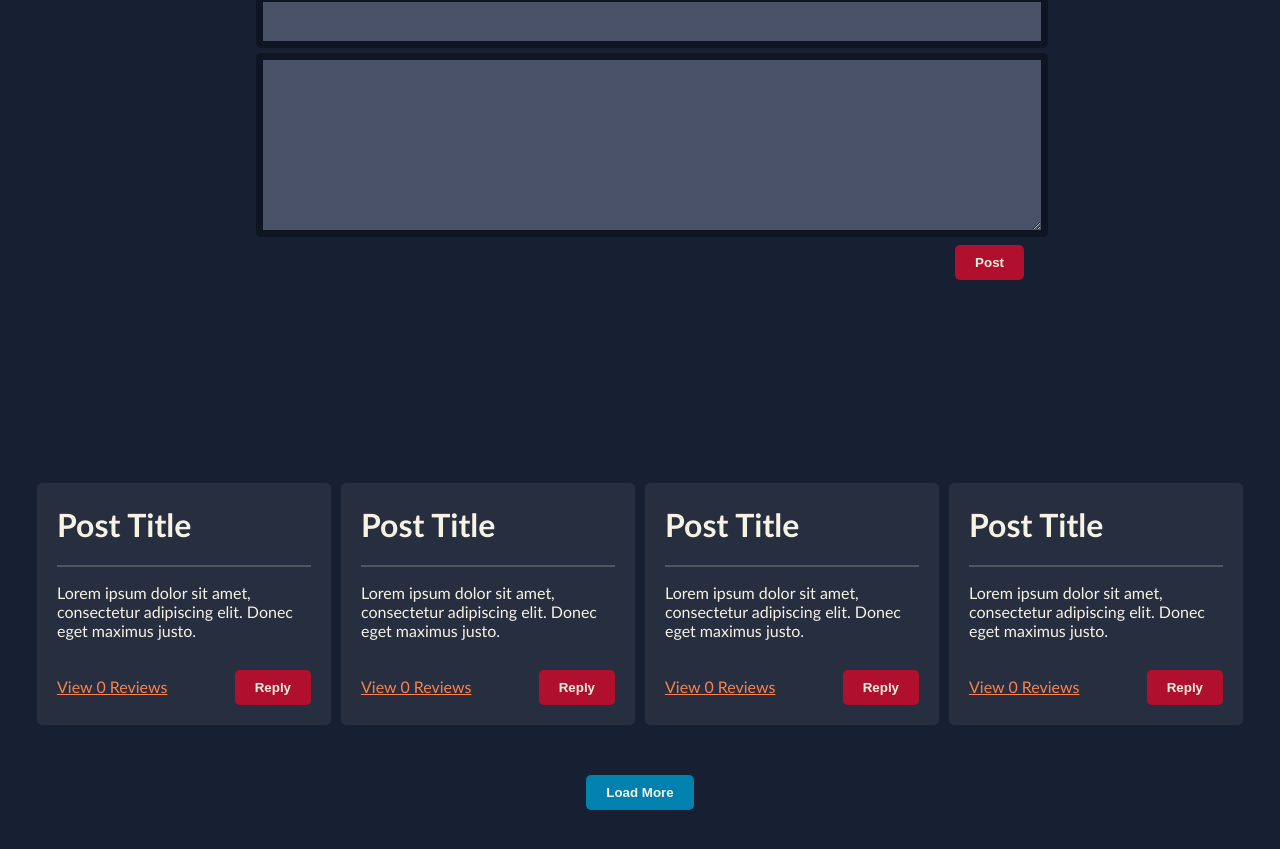
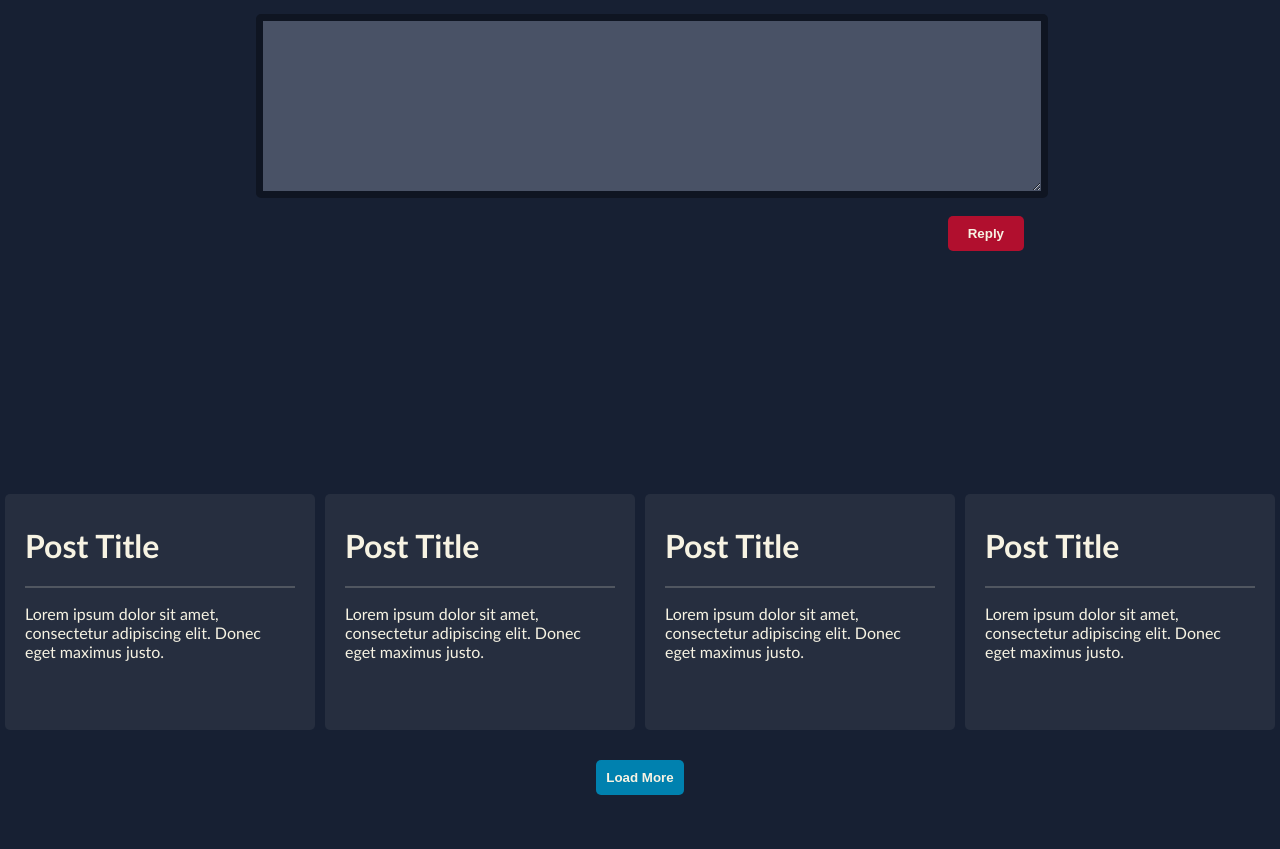
Before and after one commit to CovJus01/BogLogs, a React (Create React App) app: page / in a window 1280 px wide. Shown: the part 307-1156 px from the top of the page. After the commit the page ends 1122 px from the top, so only its background shows below. Built offline with nearby package versions, Linux system fonts and the light colour scheme.

Commit message:
Edit Post and PostBox components

```diff
--- a/src/components/Post.js
+++ b/src/components/Post.js
@@ -1,13 +1,20 @@
-import React, { useState } from "react";
-import '../styles/main.css';
+import React, { useState, useEffect } from "react";
 
-export default function Post () {
-    const [title, setTitle] = useState(true);
+export default function Post({ isTitle }) {
+    const [title, setTitle] = useState(isTitle);
+
+    useEffect(() => {
+        setTitle(isTitle);
+    }, [isTitle]);
+
     return (
-    <div className="PostContainer">
-        {title ? <input  className="PostTitle"/> : null} <br/>
-        <textarea  className="PostInput"/> <br/>
-        <button className="PostBtn"><b>Post</b></button>
-    </div>
+        <div className="PostContainer">
+            {title ? <input className="PostTitle" /> : null} <br />
+            <textarea className="PostInput" /> <br />
+            <div className="Flex">
+                <div className="FillerDiv"/>
+                {title ? <button className="PostBtn">Post</button> : <button className="PostBtn">Reply</button>}
+            </div>
+        </div>
     );
-  }
+}
--- a/src/components/PostBox.js
+++ b/src/components/PostBox.js
@@ -1,14 +1,22 @@
-import React, { useState } from "react";
+import React, { useState, useEffect } from "react";
 import '../styles/main.css';
 
-export default function PostBox () {
+export default function PostBox ({ isReply }) {
+    const [reply, setReply] = useState(isReply);
+
+    useEffect(() => {
+        setReply(isReply);
+    }, [isReply]);
+
     return (
         <div className="PostBoxContainer">
             <h1>Post Title</h1>
             <hr className="PostDivider"/>
             <p className="PostQuestion">Lorem ipsum dolor sit amet, consectetur adipiscing elit. Donec eget maximus justo.</p>
-            <a className="ReplyHyperlink" href="#">View 0 Reviews</a>
-            <button className="PostBtn">Reply</button>
+            <div className="Replies">
+                { isReply? <a className="ReplyHyperlink" href="#">View 0 Reviews</a> : null}
+                { isReply? <button className="PostBtn">Reply</button> : null}
+            </div>
         </div>
     );
   }
--- a/src/styles/main.css
+++ b/src/styles/main.css
@@ -2,7 +2,7 @@ body{
     background-color: #172033;
     color: #F7F3E3;
     font-family: 'Trebuchet MS', 'Lucida Sans Unicode', 'Lucida Grande', 'Lucida Sans', Arial, sans-serif;
-    padding-bottom: 50px;
+    padding-bottom: 20px;
 }
 
 div {
@@ -10,16 +10,28 @@ div {
 }
 
 button {
-    background-color: #495266;
+    background-color: #0081AF;
     border: none;
+    padding: 10px;
+    font-weight: bold;
     border-radius: 5px;
+    color: #F7F3E3;
+}
+button:hover{
+    background-color: #81bfd5;
+    color: #0081AF;
+}
+
+button:active{
+    background-color: #557f8f;
+    color: #0081AF;
 }
 
 .PostDivider {
     background-color: #f7f3e3;
-    border: none; /* Removes any default border */
-    height: 2px; /* Adjust thickness */
-    opacity: 0.2; /* Adjust transparency */
+    border: none;
+    height: 2px;
+    opacity: 0.2;
 }
 
 .HeaderContainer{
@@ -41,17 +53,22 @@ button {
     background: #2b3344be;
     border-radius: 5px;
     width: 1fr;
-    margin: 5px;
-    padding: 0px 20px 20px 20px;
+    margin: 5px 5px 10px 5px;
+    padding: 10px 20px 20px 20px;
     text-align: left;
-    margin-top: 25vh;
-    margin-bottom: 50px;
 }
 
-.PostSection{
-    display: flex;
-    margin: auto;
-    width: 95%;
+@media all and (max-width: 1065px){
+    .PostSection{
+        margin-bottom: 20px;
+    }
+}
+
+@media all and (min-width: 1065px){
+    .PostSection{
+        display: flex;
+        margin-bottom: 20px;
+    }
 }
 
 @media all and (max-width: 412px) {
@@ -61,7 +78,7 @@ button {
     }
 }
 
-@media all and (min-width: 413px){
+@media all and (min-width: 412px){
     .PageTitle{
         font-size: 70px;
         margin-top: 20vh;
@@ -99,11 +116,24 @@ button {
     margin-bottom: 5px;
 }
 
+@media all and (max-width: 1065px){
+    .PostBtn{
+        padding: 20px 40px;
+        margin-top: 10px;
+        background-color: #B10F2E;
+        color: #F7F3E3;
+        justify-content: right;
+        font-weight: bold;
+        font-size: 25px;
+    }
+}
+
 .PostBtn{
     padding: 10px 20px;
+    margin-top: 10px;
     background-color: #B10F2E;
     color: #F7F3E3;
-    float: right;
+    justify-content: right;
     font-weight: bold;
 }
 
@@ -117,24 +147,7 @@ button {
     color: #be0000;
 }
 
-.LoadBtn{
-    padding: 10px 20px;
-    background-color: #0081AF;
-    color: #F7F3E3;
-    font-weight: bold;
-}
-
-.LoadBtn:hover{
-    background-color:  #6a8c98;
-    color: #0081AF;
-}
-
-.LoadBtn:active{
-    background-color:  #6a8c98;
-    color: #0081AF;
-}
-
-@media all and (max-width: 412px) {
+@media all and (max-width: 413px) {
     .PostContainer{
         display: flex;
         flex-wrap: wrap;
@@ -142,6 +155,7 @@ button {
         margin: auto;
         max-width: 85vw;
         min-width: 40%;
+        margin-bottom: 25vh;
     }
 }
 
@@ -151,6 +165,7 @@ button {
         margin: auto;
         max-width: 60%;
         min-width: 40%;
+        margin-bottom: 25vh;
     }
 }
 
@@ -158,12 +173,60 @@ button {
     color: #FA824C;
 }
 
-.ReplyHyperlink{
-    color: #FA824C;
-    float: left;
-    margin-top: 7px;
+@media all and (max-width:1285px) and (min-width:1065px){
+    .ReplyHyperlink{
+        color: #FA824C;
+        justify-content: center;
+        margin: 7px auto auto 0px;
+        padding: 50px;
+    }
+}
+
+@media all and (max-width: 1065px){
+    .ReplyHyperlink{
+        color: #FA824C;
+        justify-content: center;
+        margin: 7px 20px auto 0px;
+        font-size: 20px;
+    }
+}
+
+@media all and (min-width:1285px){
+    .ReplyHyperlink{
+        color: #FA824C;
+        justify-content: left;
+        margin-top: 7px;
+        margin-right: 30%;
+    }
 }
 
 .PostQuestion {
     margin-bottom: 30px;
 }
+
+.ViewPost{
+    max-width: 90%;
+    margin: auto;
+    padding-top: 15vh;
+}
+
+.FillerDiv{
+    width: 100%;
+    height: 10px;
+}
+
+.Flex{
+    display: flex;
+}
+
+@media all and (max-width: 1285px){
+    .Replies{
+        display:inline-block;
+    }
+}
+
+@media all and (max-width: 1065px){
+    .Replies{
+        display: block;
+    }
+}
```
